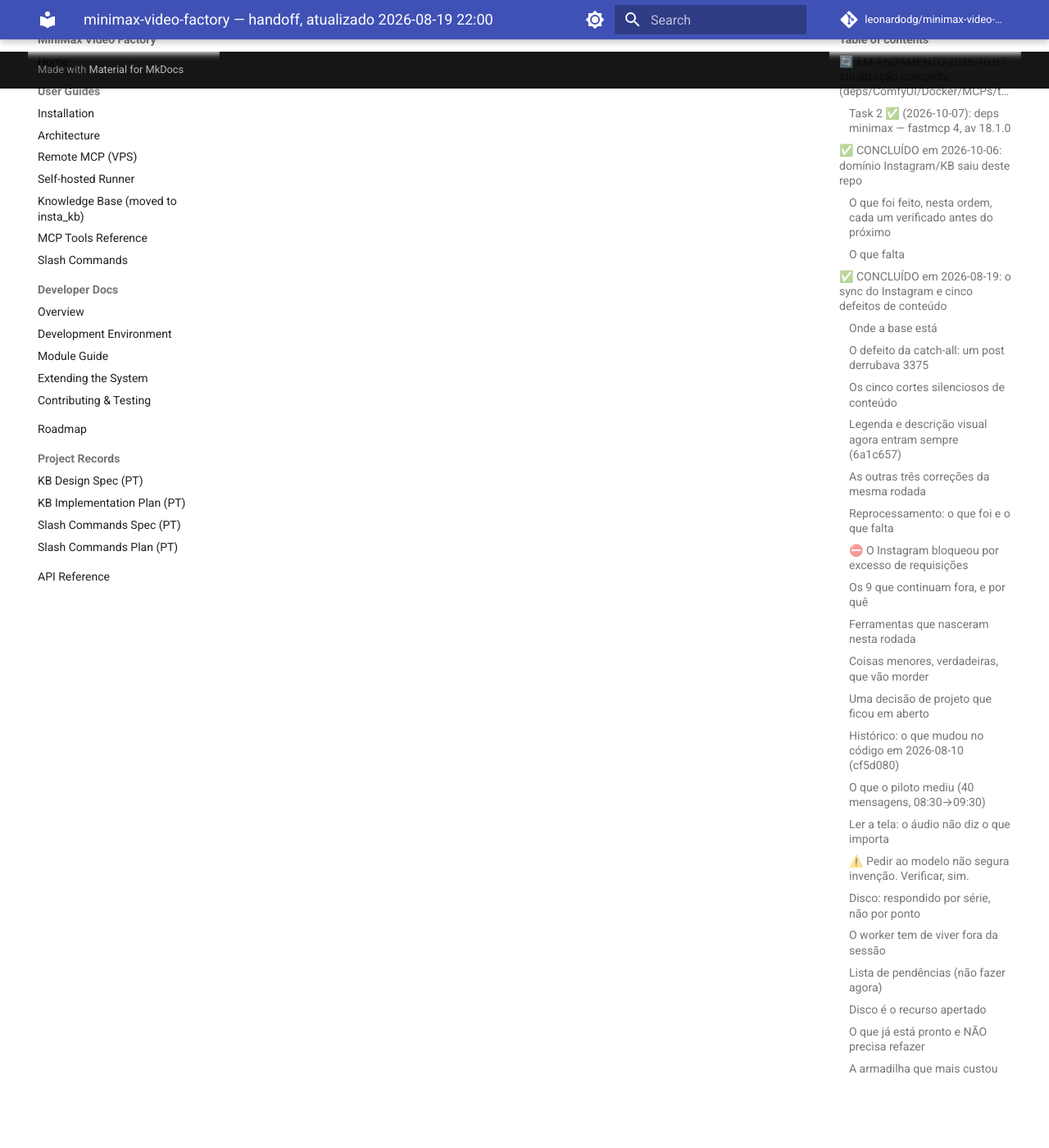
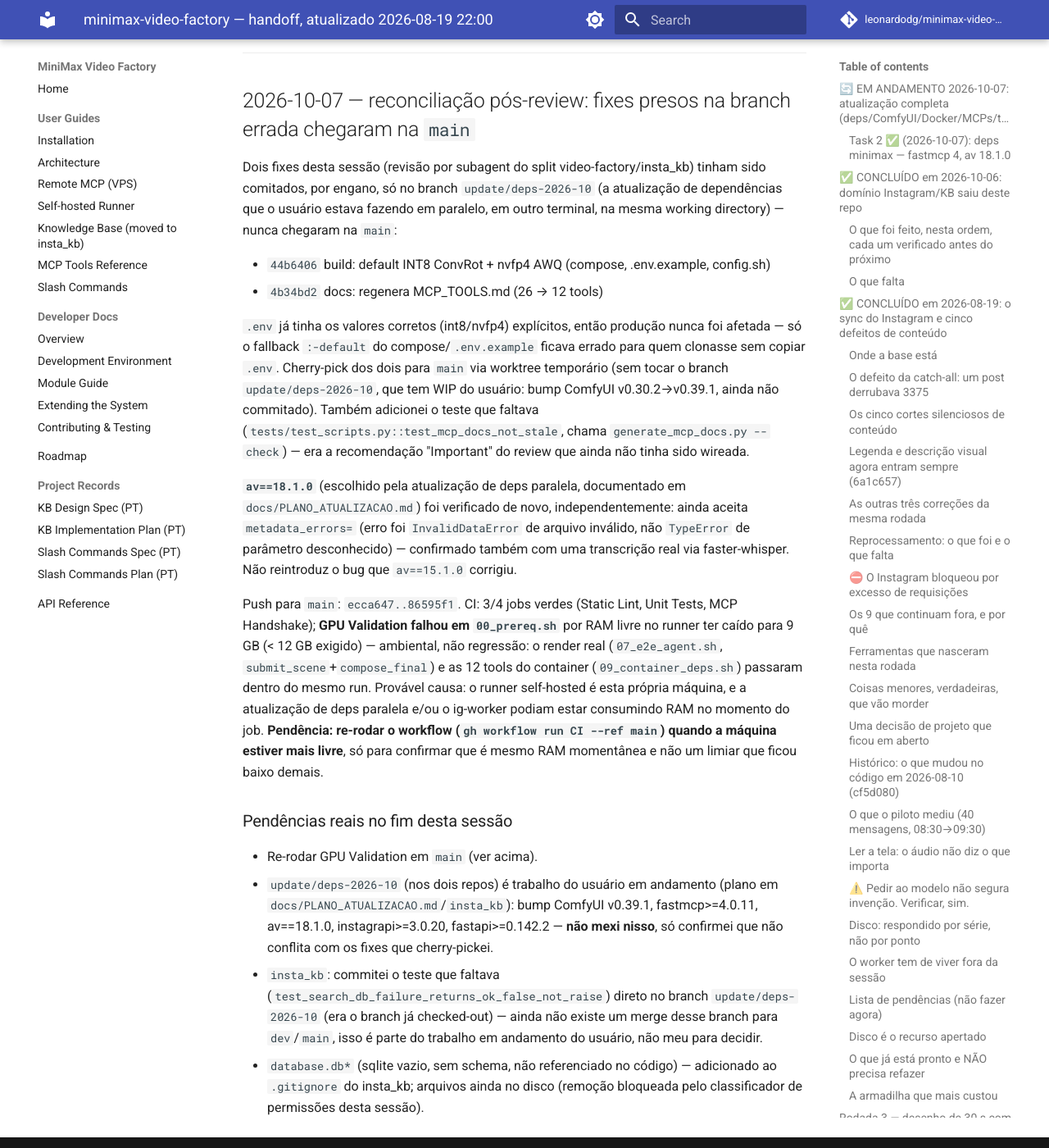
Before and after one commit to leonardodg/minimax-video-factory, an MkDocs documentation site: the page built from docs/HANDOFF.md, in a window 1280 px wide and 1400 px high, scrolled down 30420 px. Shown: the whole window at 82% size. Built offline with MkDocs 1.6.1 and Material for MkDocs 9.7.7, drawn with Linux system fonts in a browser that asks for light colours; comment, search, counter and statistics services are not loaded.

Commit message:
docs(handoff): reconcilia fixes do code-review que ficaram presos na branch errada
44b6406/4b34bd2 só existiam em update/deps-2026-10 (checkout compartilhado
com a atualização de deps em paralelo) -- cherry-pick para main via worktree,
sem tocar o WIP deste branch. Registra também a falha ambiental de RAM no
GPU Validation (render real passou) e as pendências reais restantes.

Co-Authored-By: Claude Sonnet 5 <noreply@anthropic.com>

```diff
--- a/docs/HANDOFF.md
+++ b/docs/HANDOFF.md
@@ -1178,3 +1178,57 @@ intermediário com a discriminação do 32B e o custo do 24B.
 | `audio_work/` | capítulos normalizados, intermediários da unificação |
 | `HANDOFF-int4-2026-08-07.md` | o handoff da era INT4, como linha de base |
 | `coverage.py`, `coverage2.py`, `finish_tests.sh` | exercitam as tools pelo MCP |
+
+---
+
+## 2026-10-07 — reconciliação pós-review: fixes presos na branch errada chegaram na `main`
+
+Dois fixes desta sessão (revisão por subagent do split video-factory/insta_kb)
+tinham sido comitados, por engano, só no branch `update/deps-2026-10` (a
+atualização de dependências que o usuário estava fazendo em paralelo, em
+outro terminal, na mesma working directory) — nunca chegaram na `main`:
+
+- `44b6406` build: default INT8 ConvRot + nvfp4 AWQ (compose, .env.example, config.sh)
+- `4b34bd2` docs: regenera MCP_TOOLS.md (26 → 12 tools)
+
+`.env` já tinha os valores corretos (int8/nvfp4) explícitos, então produção
+nunca foi afetada — só o fallback `:-default` do compose/`.env.example`
+ficava errado para quem clonasse sem copiar `.env`. Cherry-pick dos dois para
+`main` via worktree temporário (sem tocar o branch `update/deps-2026-10`, que
+tem WIP do usuário: bump ComfyUI v0.30.2→v0.39.1, ainda não commitado).
+Também adicionei o teste que faltava (`tests/test_scripts.py::test_mcp_docs_not_stale`,
+chama `generate_mcp_docs.py --check`) — era a recomendação "Important" do
+review que ainda não tinha sido wireada.
+
+**`av==18.1.0`** (escolhido pela atualização de deps paralela, documentado em
+`docs/PLANO_ATUALIZACAO.md`) foi verificado de novo, independentemente: ainda
+aceita `metadata_errors=` (erro foi `InvalidDataError` de arquivo inválido,
+não `TypeError` de parâmetro desconhecido) — confirmado também com uma
+transcrição real via faster-whisper. Não reintroduz o bug que `av==15.1.0`
+corrigiu.
+
+Push para `main`: `ecca647..86595f1`. CI: 3/4 jobs verdes (Static Lint, Unit
+Tests, MCP Handshake); **GPU Validation falhou em `00_prereq.sh`** por RAM
+livre no runner ter caído para 9 GB (< 12 GB exigido) — ambiental, não
+regressão: o render real (`07_e2e_agent.sh`, `submit_scene`+`compose_final`)
+e as 12 tools do container (`09_container_deps.sh`) passaram dentro do mesmo
+run. Provável causa: o runner self-hosted é esta própria máquina, e a
+atualização de deps paralela e/ou o ig-worker podiam estar consumindo RAM
+no momento do job. **Pendência: re-rodar o workflow (`gh workflow run CI
+--ref main`) quando a máquina estiver mais livre**, só para confirmar que é
+mesmo RAM momentânea e não um limiar que ficou baixo demais.
+
+### Pendências reais no fim desta sessão
+
+- Re-rodar GPU Validation em `main` (ver acima).
+- `update/deps-2026-10` (nos dois repos) é trabalho do usuário em andamento
+  (plano em `docs/PLANO_ATUALIZACAO.md`/`insta_kb`): bump ComfyUI v0.39.1,
+  fastmcp>=4.0.11, av==18.1.0, instagrapi>=3.0.20, fastapi>=0.142.2 — **não
+  mexi nisso**, só confirmei que não conflita com os fixes que cherry-pickei.
+- `insta_kb`: commitei o teste que faltava (`test_search_db_failure_returns_ok_false_not_raise`)
+  direto no branch `update/deps-2026-10` (era o branch já checked-out) — ainda
+  não existe um merge desse branch para `dev`/`main`, isso é parte do trabalho
+  em andamento do usuário, não meu para decidir.
+- `database.db*` (sqlite vazio, sem schema, não referenciado no código) —
+  adicionado ao `.gitignore` do insta_kb; arquivos ainda no disco (remoção
+  bloqueada pelo classificador de permissões desta sessão).
```
